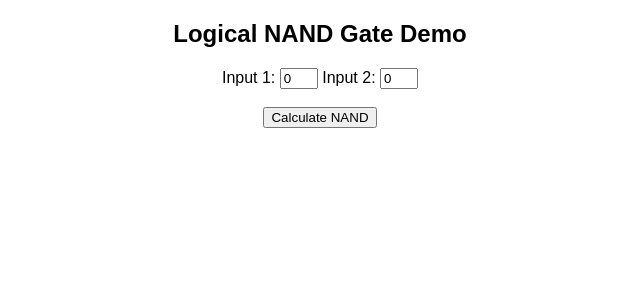
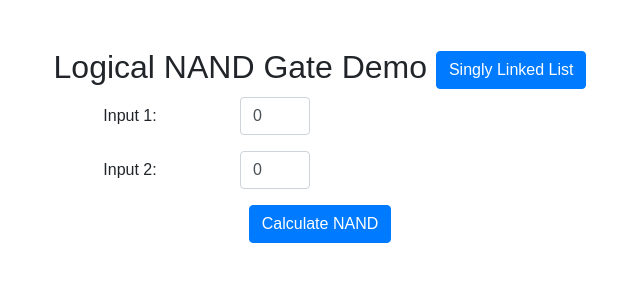
Before and after one commit to harshraithatha58/projectSem2, a plain HTML site: page nand.html in a window 1280 px wide. Shown: the whole page, without its empty margins (320-960 px from the left). Drawn offline with nearby package versions, Linux system fonts and the light colour scheme.

Commit message:
all funtions are propar

```diff
--- a/nand.html
+++ b/nand.html
@@ -4,34 +4,58 @@
     <meta charset="UTF-8">
     <meta name="viewport" content="width=device-width, initial-scale=1.0">
     <title>Logical NAND Gate Demo</title>
+    <!-- Bootstrap CSS -->
+    <link rel="stylesheet" href="https://maxcdn.bootstrapcdn.com/bootstrap/4.5.2/css/bootstrap.min.css">
     <style>
         body {
             font-family: Arial, sans-serif;
             text-align: center;
         }
         #input1, #input2 {
-            width: 30px;
+            width: 70px;
         }
     </style>
 </head>
 <body>
 
-    <h2>Logical NAND Gate Demo</h2>
-    <div>
-        <label for="input1">Input 1:</label>
-        <input type="number" id="input1" min="0" max="1" value="0">
+    <div class="container mt-5">
+        <h2>Logical NAND Gate Demo <button id="sll" class="btn btn-primary">Singly Linked List</button></h2>
+        <div class="row justify-content-center">
+            <div class="col-md-6">
+                <div class="form-group row">
+                    <label for="input1" class="col-sm-4 col-form-label">Input 1:</label>
+                    <div class="col-sm-8">
+                        <input type="number" class="form-control" id="input1" min="0" max="1" value="0">
+                    </div>
+                </div>
+                <div class="form-group row">
+                    <label for="input2" class="col-sm-4 col-form-label">Input 2:</label>
+                    <div class="col-sm-8">
+                        <input type="number" class="form-control" id="input2" min="0" max="1" value="0">
+                    </div>
+                </div>
+                <div class="form-group">
+                    <button class="btn btn-primary" onclick="calculateNAND()">Calculate NAND</button>
+                </div>
+            </div>
+        </div>
+        <div class="row justify-content-center">
+            <div class="col-md-6">
+                <div id="output"></div>
+            </div>
+        </div>
+    </div>
 
-        <label for="input2">Input 2:</label>
-        <input type="number" id="input2" min="0" max="1" value="0">
-    </div>
-    <br>
-    <div>
-        <button onclick="calculateNAND()">Calculate NAND</button>
-    </div>
-    <br>
-    <div id="output"></div>
+    <!-- Bootstrap JS -->
+    <script src="https://cdnjs.cloudflare.com/ajax/libs/jquery/3.5.1/jquery.min.js"></script>
+    <script src="https://cdnjs.cloudflare.com/ajax/libs/popper.js/1.16.0/umd/popper.min.js"></script>
+    <script src="https://maxcdn.bootstrapcdn.com/bootstrap/4.5.2/js/bootstrap.min.js"></script>
 
     <script>
+        document.querySelector("#sll").addEventListener("click", () => {
+            window.location.href = "./index.html";
+        });
+
         function calculateNAND() {
             const input1 = parseInt(document.getElementById('input1').value);
             const input2 = parseInt(document.getElementById('input2').value);
@@ -39,7 +63,7 @@
             // NAND gate logic: Output is 1 only when both inputs are not 1 (i.e., 0 0 or 0 1 or 1 0)
             const output = (input1 === 1 && input2 === 1) ? 0 : 1;
 
-            document.getElementById('output').innerText = `Output: ${output}`;
+            document.getElementById('output').innerHTML = `<p class="mt-3">Output: ${output}</p>`;
         }
     </script>
 
```
Also changed, not shown: index.html (+4 -1 lines).
